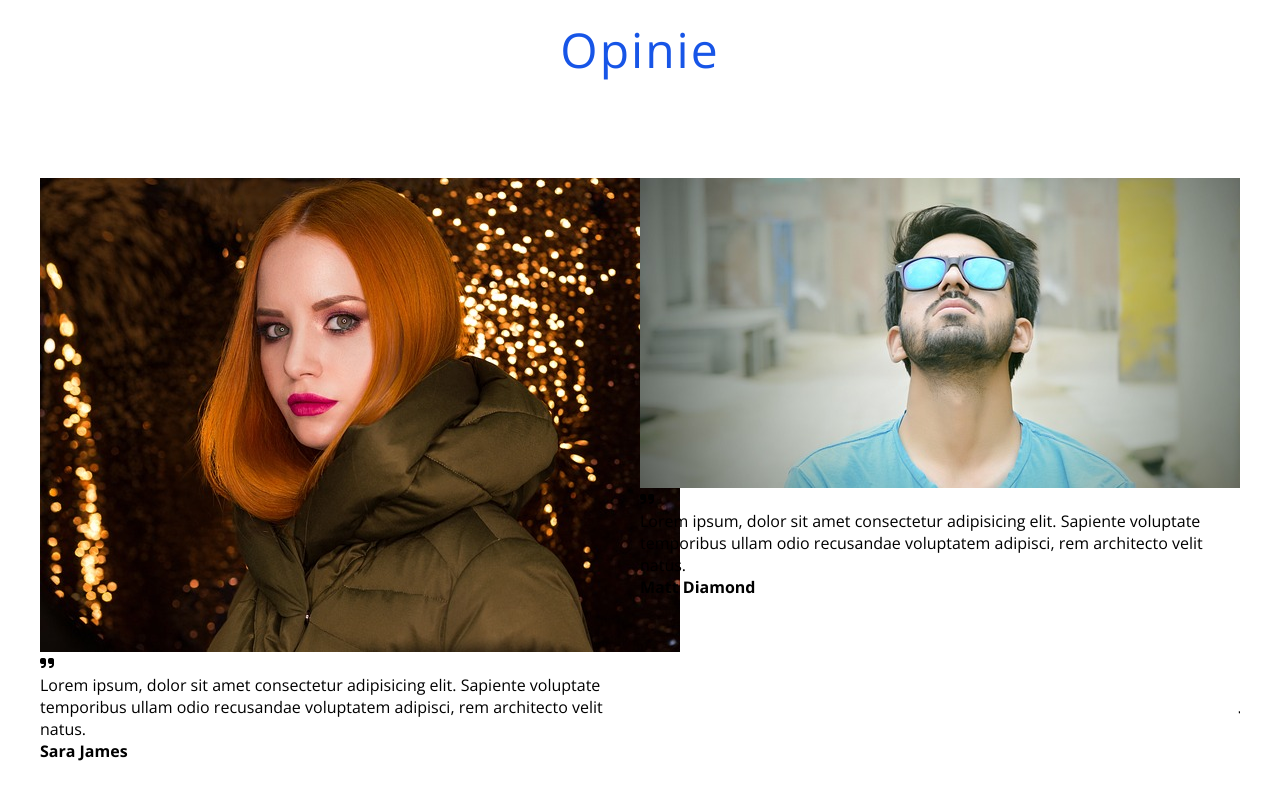
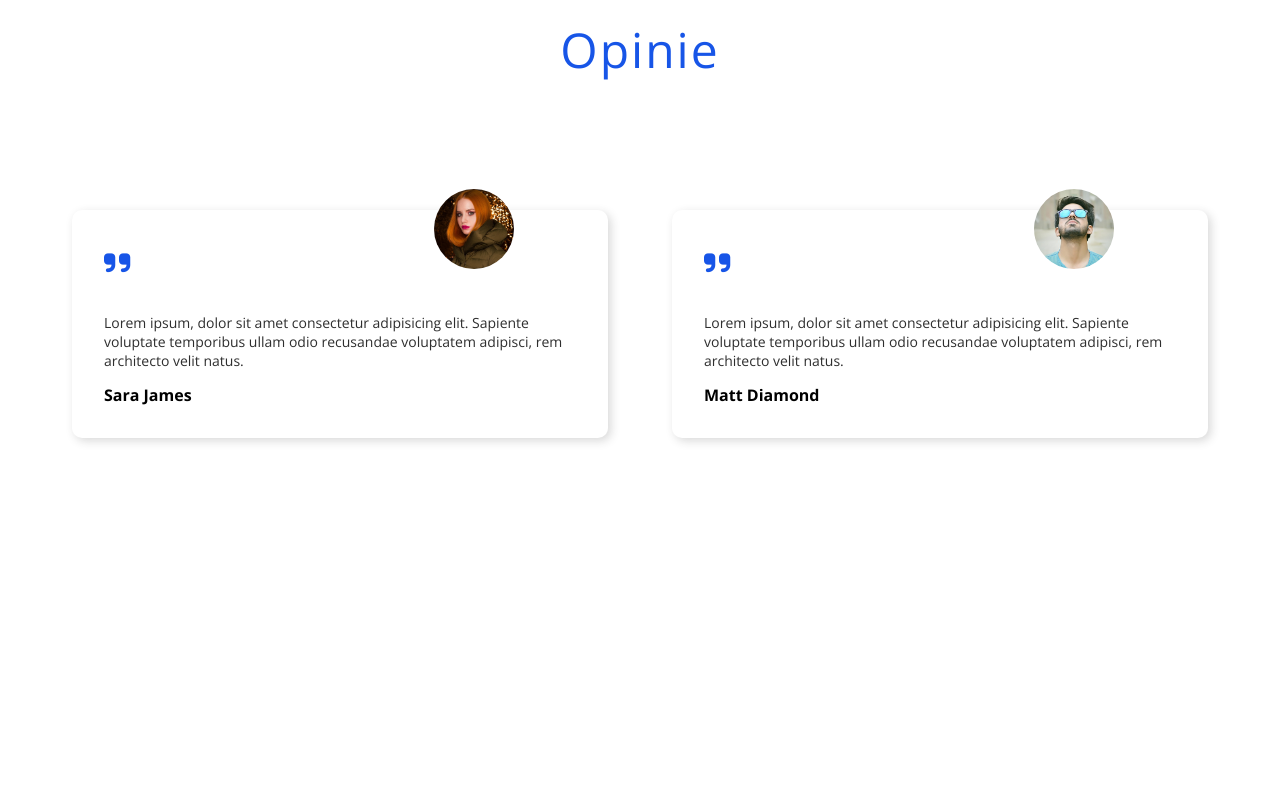
Before and after one commit to DetailingCode/Travel-Website, a plain HTML site: page index.html in a window 1280 px wide. Shown: the part 6196-6996 px from the top of the page. After the commit the page ends 6826 px from the top, so only its background shows below. Drawn offline with nearby package versions, Linux system fonts and the light colour scheme.

Commit message:
Reviews section finished

```diff
--- a/sass/main.scss
+++ b/sass/main.scss
@@ -401,20 +401,65 @@ body {
 	}
 }
 
+// --------------------- REVIEWS ---------------------
+
+@media (max-width: 767px){
+	.reviews.section-padding{
+		padding: 6em 0;
+	}
+}
+
+.reviews {
+	&__box {
+		position: relative;
+		margin: 2em;
+		padding: 2em;
+		border-radius: 10px;
+		box-shadow: 3px 3px 10px #2e2e2e2e;
+		transition: transform .4s;
+
+		&:hover{
+			transform: scale(95%);
+		}
+	}
+	&__box-img{
+		position: absolute;
+		top: 8%;
+		left: 75%;
+		transform: translate(-50%, -50%);
+		img{
+			width: 80px;
+			height: 80px;
+			object-fit: cover;
+			border-radius: 50%;
+		}
+	}
+	&__box-quote{
+		margin-bottom: 1em;
+		font-size: 3rem;
+		color: $main-color;
+	}
+	&__box-text{
+		margin-bottom: 1em;
+		font-size: 1.4rem;
+		color: $dark;
+	}
+}
+
+
 // =====================
 // START MEDIA QUERIES
 // =====================
 
-@media (min-width: 300px){
-	.offers{
-		&__option{
-			&-text{
+@media (min-width: 300px) {
+	.offers {
+		&__option {
+			&-text {
 				text-align: center;
 			}
 		}
 	}
 }
-
 
 @media (min-width: 576px) {
 	.dreams {
@@ -454,23 +499,22 @@ body {
 				width: 50%;
 				height: auto;
 
-				&--right{
-					order:1;
-
+				&--right {
+					order: 1;
 				}
 			}
-			&-info{
+			&-info {
 				display: flex;
 				flex-direction: column;
 				justify-content: space-between;
 				text-align: center;
 			}
 
-			&-heading{
+			&-heading {
 				margin-bottom: 0.5em;
 				font-size: 3.6rem;
 			}
-			&-btn{
+			&-btn {
 				padding: 1em;
 			}
 		}
@@ -585,22 +629,20 @@ body {
 		}
 	}
 
-	.offers{
-		background-image: $blue-gradient, url('../img/offers_bg_1920.jpg');
+	.offers {
+		background-image: $blue-gradient, url("../img/offers_bg_1920.jpg");
 
-		&-option{
-			&-img{
+		&-option {
+			&-img {
 				object-fit: cover;
 				height: 300px;
 			}
-			&-text{
+			&-text {
 				font-size: 1.5rem;
 				text-align: center;
 			}
 		}
-
 	}
-
 }
 
 @media (min-width: 1100px) {
```
Also changed, not shown: css/main.css, 1 other file.
